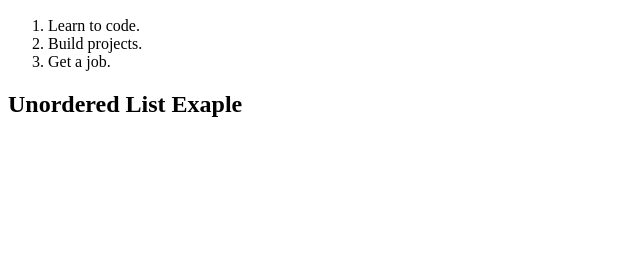
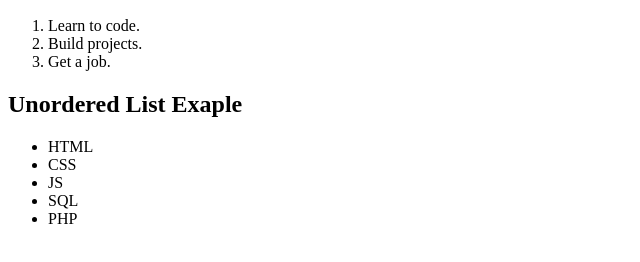
Before and after one commit to JoshuaAaronBaker/review, a website: page html-lists/index.html in a window 1280 px wide. Shown: the part 110-372 px from the top of the page, without its empty margins (0-640 px from the left). Drawn offline with Linux system fonts and the light colour scheme.

Commit message:
Added 5 list items to the unordered list element

```diff
--- a/html-lists/index.html
+++ b/html-lists/index.html
@@ -18,7 +18,11 @@
 
   <h2>Unordered List Exaple</h2>
   <ul>
-
+    <li>HTML</li>
+    <li>CSS</li>
+    <li>JS</li>
+    <li>SQL</li>
+    <li>PHP</li>
   </ul>
 </body>
 </html>
```
